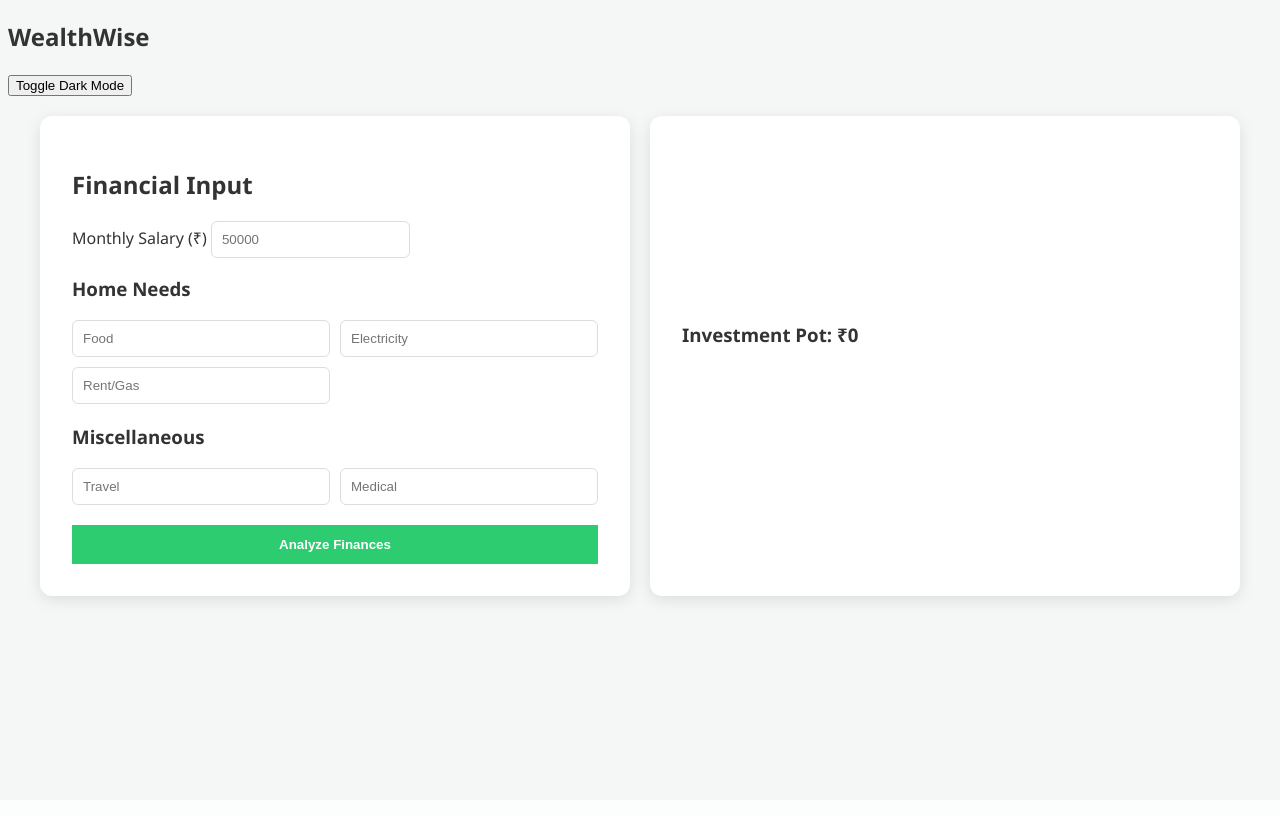
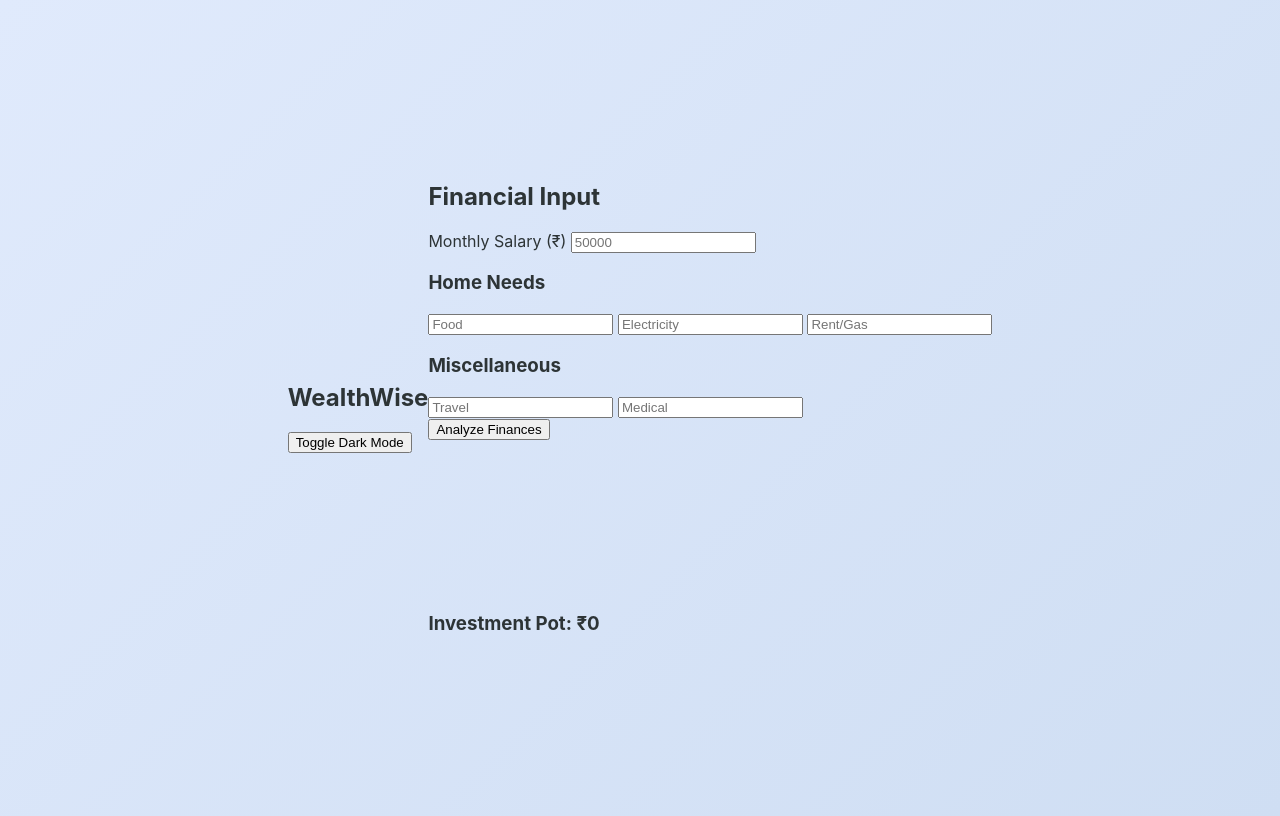
Before and after one commit to CodeVansh-22/InvestmentPlanner, a Flask app: page / in a window 1280 px wide. Before the commit the page ends 607 px from the top, so only its background shows below. Run offline with Flask 3, Linux system fonts and the light colour scheme; a map, chart or similar area stays blank.

Commit message:
Complete Investment Planner

```diff
--- a/static/css/style.css
+++ b/static/css/style.css
@@ -1,58 +1,62 @@
 :root {
-    --bg: #f4f7f6;
-    --card: #ffffff;
-    --text: #333;
-    --primary: #2ecc71;
+    --bg-gradient: linear-gradient(135deg, #e0eafc, #cfdef3);
+    --glass-bg: rgba(255, 255, 255, 0.7);
+    --glass-border: rgba(255, 255, 255, 0.3);
+    --text-color: #2d3436;
+    --accent: #6c5ce7;
+    --shadow: 0 8px 32px 0 rgba(31, 38, 135, 0.15);
 }
 
 .dark-theme {
-    --bg: #1a1a1a;
-    --card: #2d2d2d;
-    --text: #f4f7f6;
+    --bg-gradient: linear-gradient(135deg, #0f0c29, #302b63, #24243e);
+    --glass-bg: rgba(255, 255, 255, 0.05);
+    --glass-border: rgba(255, 255, 255, 0.1);
+    --text-color: #f5f6fa;
+    --accent: #a29bfe;
 }
 
 body {
-    background: var(--bg);
-    color: var(--text);
-    font-family: 'Segoe UI', sans-serif;
-    transition: 0.3s;
+    background: var(--bg-gradient);
+    color: var(--text-color);
+    min-height: 100vh;
+    font-family: 'Inter', sans-serif;
+    transition: all 0.5s ease;
+    display: flex;
+    justify-content: center;
+    align-items: center;
 }
 
-.container {
-    display: flex;
-    gap: 20px;
-    padding: 20px;
-    max-width: 1200px;
-    margin: auto;
+.glass-card {
+    background: var(--glass-bg);
+    backdrop-filter: blur(12px);
+    -webkit-backdrop-filter: blur(12px);
+    border: 1px solid var(--glass-border);
+    border-radius: 20px;
+    padding: 30px;
+    box-shadow: var(--shadow);
+    width: 90%;
+    max-width: 500px;
 }
 
-.form-section, .results-section {
-    background: var(--card);
-    padding: 2rem;
-    border-radius: 12px;
-    flex: 1;
-    box-shadow: 0 4px 15px rgba(0,0,0,0.1);
+.result-header { border-bottom: 1px solid var(--glass-border); padding-bottom: 15px; margin-bottom: 20px; }
+.highlight { color: var(--accent); font-weight: bold; }
+
+.portfolio-item {
+    display: flex;
+    justify-content: space-between;
+    padding: 10px 0;
+    border-bottom: 1px solid var(--glass-border);
 }
 
-.grid-inputs {
-    display: grid;
-    grid-template-columns: 1fr 1fr;
-    gap: 10px;
-    margin-bottom: 20px;
+.btn-toggle {
+    position: absolute;
+    top: 20px;
+    right: 20px;
+    padding: 10px 20px;
+    border-radius: 30px;
+    border: none;
+    background: var(--accent);
+    color: white;
+    cursor: pointer;
+    transition: transform 0.2s;
 }
-
-input {
-    padding: 10px;
-    border: 1px solid #ddd;
-    border-radius: 6px;
-}
-
-.btn-main {
-    background: var(--primary);
-    color: white;
-    border: none;
-    padding: 12px;
-    width: 100%;
-    cursor: pointer;
-    font-weight: bold;
-}
```
